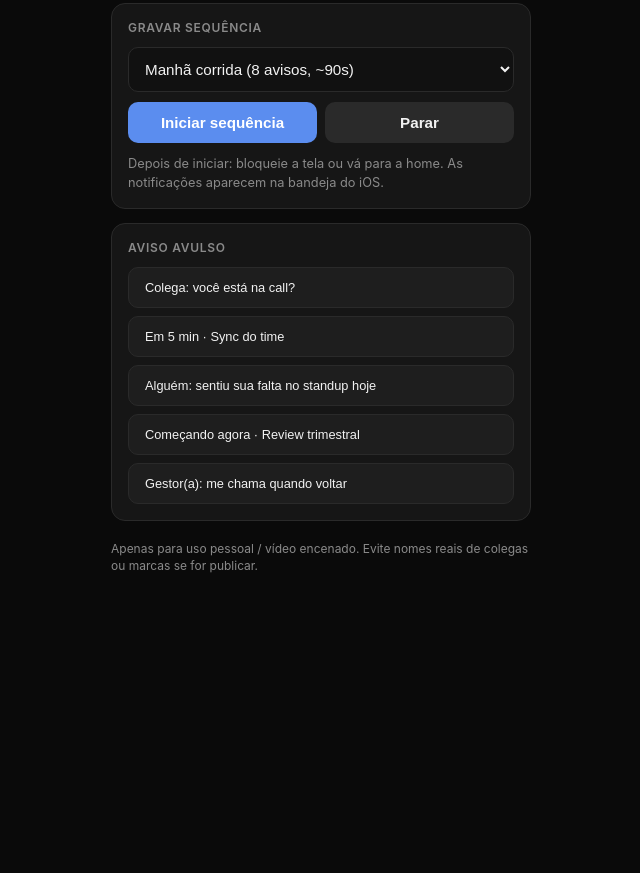
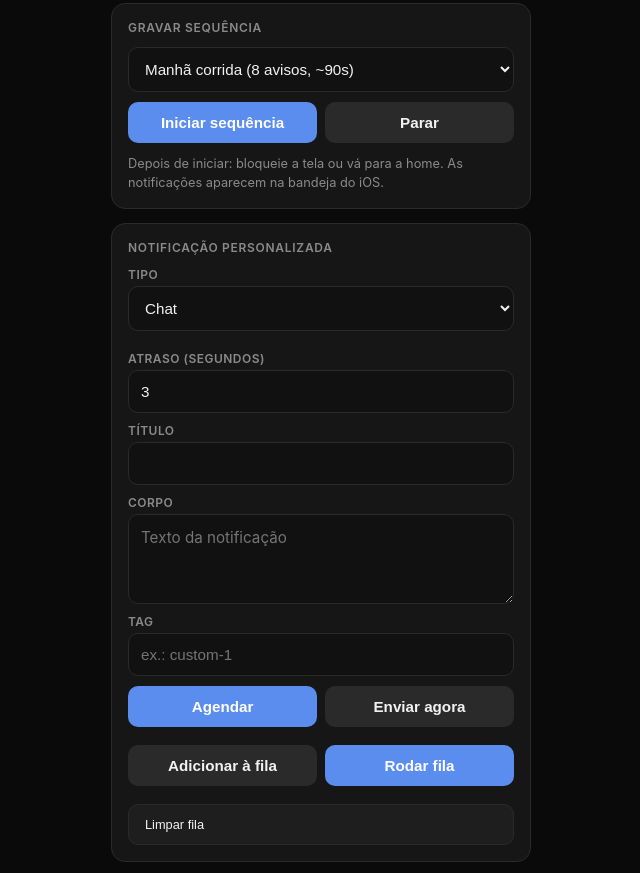
Before and after one commit to lucianodiisouza/push-web, a plain HTML site: page index.html in a window 1280 px wide. Shown: the part 415-1288 px from the top of the page, without its empty margins (319-959 px from the left). Before the commit the page ends 1026 px from the top, so only its background shows below. Drawn offline with Linux system fonts and the light colour scheme.

Commit message:
feat: adicionar formulário de notificação personalizada
Inclui a interface para montar notificações com tipo, atraso e fila manual, melhorando a flexibilidade de gravação sem depender apenas dos cenários fixos.

```diff
--- a/css/style.css
+++ b/css/style.css
@@ -128,7 +128,9 @@ h1 {
   flex: 1 1 100%;
 }
 
-select {
+select,
+.field input,
+.field textarea {
   width: 100%;
   padding: 12px;
   border-radius: 10px;
@@ -136,7 +138,49 @@ select {
   background: #111;
   color: var(--text);
   font-size: 0.95rem;
+}
+
+select {
   margin-bottom: 10px;
+}
+
+.form {
+  display: flex;
+  flex-direction: column;
+  gap: 10px;
+}
+
+.field {
+  display: flex;
+  flex-direction: column;
+  gap: 4px;
+}
+
+.field-label {
+  font-size: 0.75rem;
+  text-transform: uppercase;
+  letter-spacing: 0.04em;
+  color: var(--muted);
+  font-weight: 600;
+}
+
+.field textarea {
+  resize: vertical;
+  min-height: 72px;
+  font-family: inherit;
+  line-height: 1.4;
+}
+
+.queue-list {
+  margin: 12px 0 0;
+  padding-left: 1.1rem;
+  font-size: 0.8rem;
+  color: var(--muted);
+  line-height: 1.5;
+}
+
+.queue-list li {
+  margin-bottom: 4px;
 }
 
 .steps {
--- a/index.html
+++ b/index.html
@@ -48,6 +48,45 @@
       </section>
 
       <section class="card">
+        <h2>Notificação personalizada</h2>
+        <form id="custom-form" class="form">
+          <label class="field">
+            <span class="field-label">Tipo</span>
+            <select id="custom-type" name="type" required>
+              <option value="chat">Chat</option>
+              <option value="calendar">Calendário</option>
+            </select>
+          </label>
+          <label class="field">
+            <span class="field-label">Atraso (segundos)</span>
+            <input id="custom-delay" name="delaySec" type="number" min="0" step="1" value="3" required />
+          </label>
+          <label class="field">
+            <span class="field-label">Título</span>
+            <input id="custom-title" name="title" type="text" required />
+          </label>
+          <label class="field">
+            <span class="field-label">Corpo</span>
+            <textarea id="custom-body" name="body" rows="3" required placeholder="Texto da notificação"></textarea>
+          </label>
+          <label class="field">
+            <span class="field-label">Tag</span>
+            <input id="custom-tag" name="tag" type="text" placeholder="ex.: custom-1" />
+          </label>
+          <div class="row">
+            <button type="submit" class="btn">Agendar</button>
+            <button type="button" id="btn-custom-now" class="btn btn-secondary">Enviar agora</button>
+          </div>
+          <div class="row" style="margin-top: 8px">
+            <button type="button" id="btn-queue-add" class="btn btn-secondary">Adicionar à fila</button>
+            <button type="button" id="btn-queue-run" class="btn">Rodar fila</button>
+          </div>
+          <button type="button" id="btn-queue-clear" class="btn btn-ghost" style="margin-top: 8px">Limpar fila</button>
+          <ol id="custom-queue" class="queue-list" hidden></ol>
+        </form>
+      </section>
+
+      <section class="card">
         <h2>Aviso avulso</h2>
         <div id="quick-list"></div>
       </section>
```
